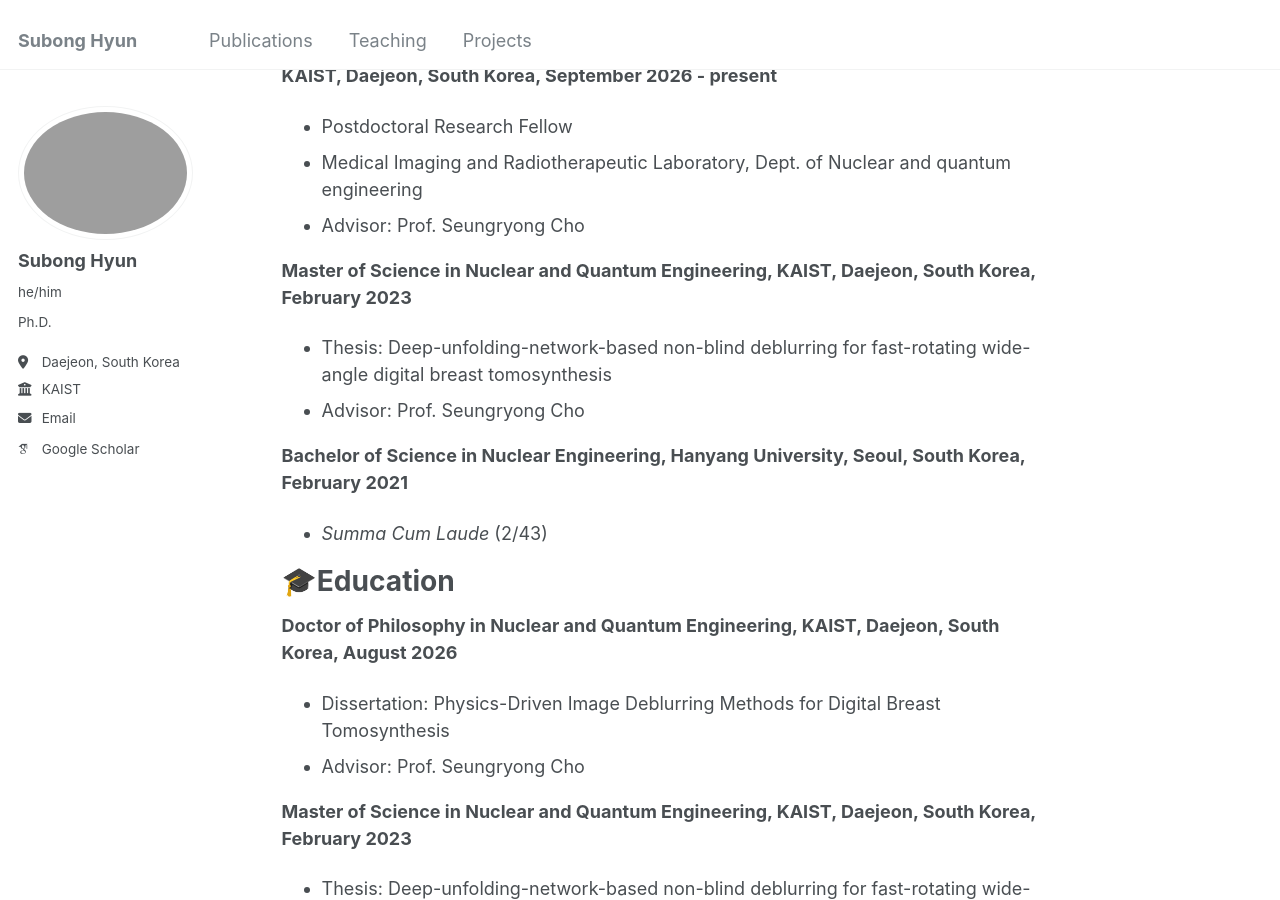
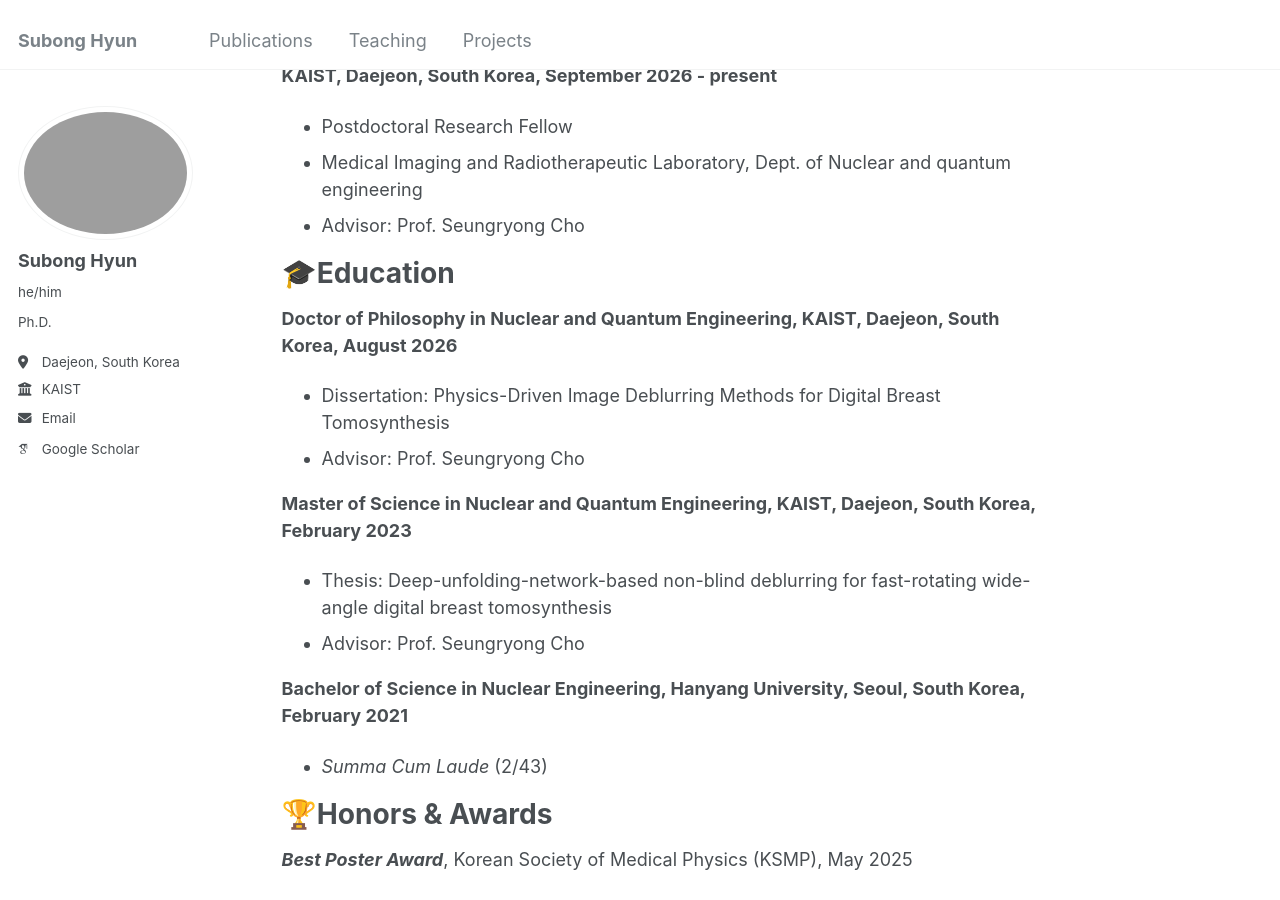
Before and after one commit to SubongHyun/subonghyun.github.io, a Jekyll site: the page built from _pages/about.md, in a window 1280 px wide and 900 px high, scrolled down 319 px. Built offline with Jekyll 4.4.1, drawn with Linux system fonts in a browser that asks for light colours; some web fonts are replaced.

Commit message:
Update about.md

```diff
--- a/_pages/about.md
+++ b/_pages/about.md
@@ -15,13 +15,6 @@ Welcome! I'm Subong Hyun, a Ph.D. candidate in Nuclear and Quantum Engineering a
 - Postdoctoral Research Fellow
 - Medical Imaging and Radiotherapeutic Laboratory, Dept. of Nuclear and quantum engineering
 - Advisor: Prof. Seungryong Cho
-
-**Master of Science in Nuclear and Quantum Engineering, KAIST, Daejeon, South Korea, February 2023**
-- Thesis: Deep-unfolding-network-based non-blind deblurring for fast-rotating wide-angle digital breast tomosynthesis
-- Advisor: Prof. Seungryong Cho
-
-**Bachelor of Science in Nuclear Engineering, Hanyang University, Seoul, South Korea, February 2021**
-- _Summa Cum Laude_ (2/43)
 
 🎓Education
 ======
```
